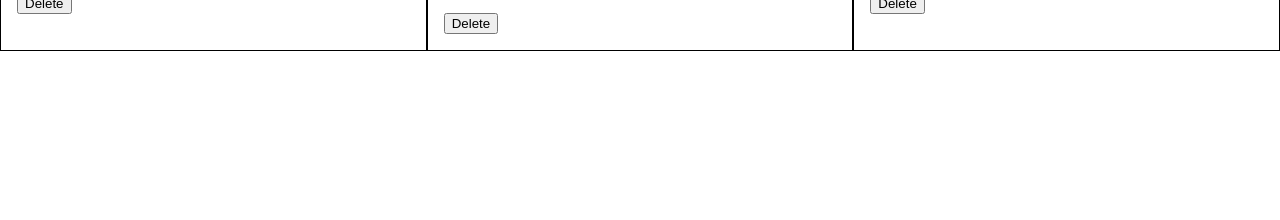
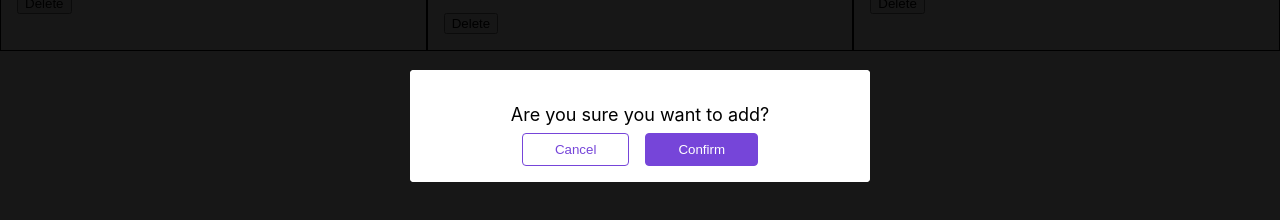
Before and after one commit to jjacque1/react-app, a React (Create React App) app: page / in a window 1280 px wide. Shown: the part 130-350 px from the top of the page. Built offline with nearby package versions, Linux system fonts and the light colour scheme.

Commit message:
Using Props => practice

```diff
--- a/src/App.jsx
+++ b/src/App.jsx
@@ -16,7 +16,12 @@ function App() {
               paragraph="Apply to 100 Jobs"></Todo>
       </div>
 
-      {/* <Modal></Modal> */}
+      <Modal title="Areyou sure you want to delete?">
+
+      </Modal>
+      <Modal title="Are you sure you want to add?">
+
+      </Modal>
     </div>
   );
 }
--- a/src/components/Modal.jsx
+++ b/src/components/Modal.jsx
@@ -1,10 +1,10 @@
 import './Modal.css'
 
-function Modal() {
+function Modal({title}) {
   return (
     <>
     <div className="modal">
-      <p className="modal__title">Are you sure?</p>
+      <p className="modal__title">{title}</p>
       <div className="modal__buttons">
         <button className="btn btn__cancel">Cancel</button>
         <button className="btn">Confirm</button>
```
